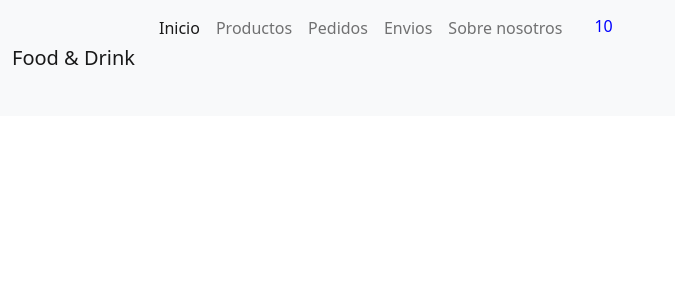
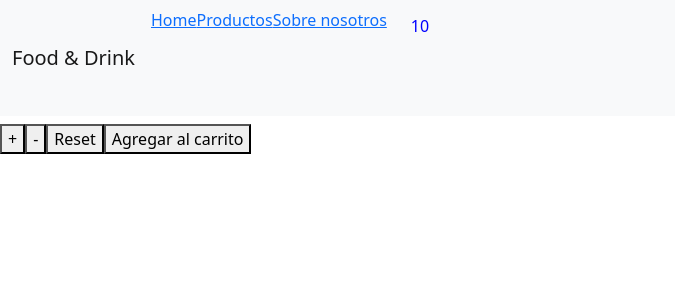
Before and after one commit to blanco-dev/reactjs, a React (Create React App) app: page /sobrenosotros in a window 1280 px wide. Shown: the top 300 px of the page, without its empty margins (0-675 px from the left). Built offline with nearby package versions, Linux system fonts and the light colour scheme; no server answers; some icons are missing.

Commit message:
new work but incomplete

```diff
--- a/src/App.js
+++ b/src/App.js
@@ -2,20 +2,28 @@ import NavBar from './components/NavBar';
 import "boxicons";
 import CartWidget from './components/CartWidget';
 import ItemListContainer from './components/ItemListContainer';
+import React, {useCallback, useEffect, useState} from "react";
 import ItemCount from './components/ItemCount';
+import { BrowserRouter, Route, Routes } from 'react-router-dom';
 import ItemDetailContainer from './components/ItemDetailContainer';
-import 'bootstrap/dist/css/bootstrap.min.css';
+import ItemList from './components/ItemList';
 
 function App() {
   const onAdd = (count) => {
     alert(`sumaste ${count} productos`)
   }
   return (
-  <><NavBar />
-  {/*<ItemListContainer />
-  <ItemCount initial={1} numero={10} onAdd={onAdd} />*/}
-  <ItemDetailContainer/>
-  </>
+    <BrowserRouter>
+      <NavBar />
+      <Routes>
+        <Route path='/' element={<ItemCount />}/>
+        <Route path='/productos' element={<ItemListContainer />}/>
+        <Route path='/sobrenosotros' element={<ItemCount />}/>
+      </Routes>
+    </BrowserRouter>
+  // <><NavBar />
+  // <ItemListContainer />
+  // {/* <ItemCount initial={1} numero={10} onAdd={onAdd} /> */}
   )
 };
 
--- a/src/components/NavBar.jsx
+++ b/src/components/NavBar.jsx
@@ -1,4 +1,5 @@
 import CartWidget from "./CartWidget";
+import { Link } from "react-router-dom"
 
 export default function NavBar() {
     return (
@@ -11,19 +12,13 @@ export default function NavBar() {
           <div className="collapse navbar-collapse" id="navbarNav">
             <ul className="navbar-nav">
               <li className="nav-item">
-                <a className="nav-link active" aria-current="page" href="#">Inicio</a>
+              <Link to='/'>Home</Link>
               </li>
               <li className="nav-item">
-                <a className="nav-link" href="#">Productos</a>
+                <Link to='/productos'>Productos</Link>
               </li>
               <li className="nav-item">
-                <a className="nav-link" href="#">Pedidos</a>
-              </li>
-              <li className="nav-item">
-                <a className="nav-link" href="#">Envios</a>
-              </li>
-              <li className="nav-item">
-                <a className="nav-link" href="#">Sobre nosotros</a>
+              <Link to='/sobrenosotros'> Sobre nosotros</Link>
               </li>
               <><CartWidget numero={10}/></>
             </ul>
```
